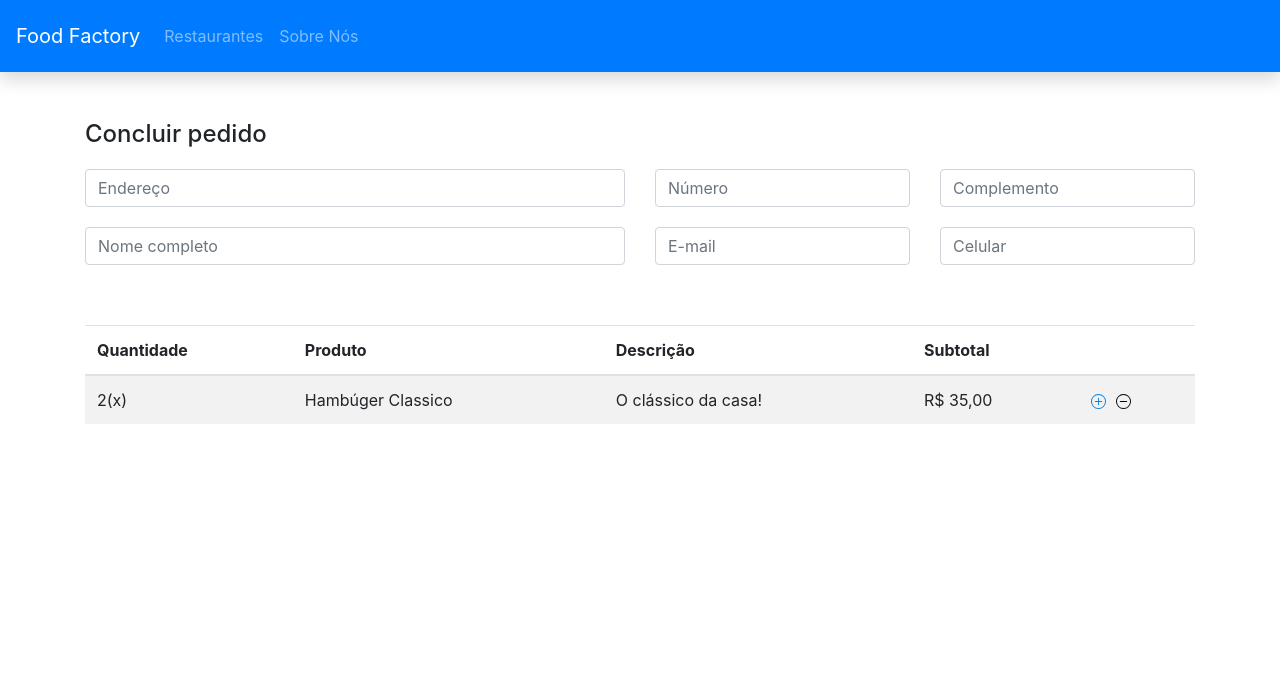
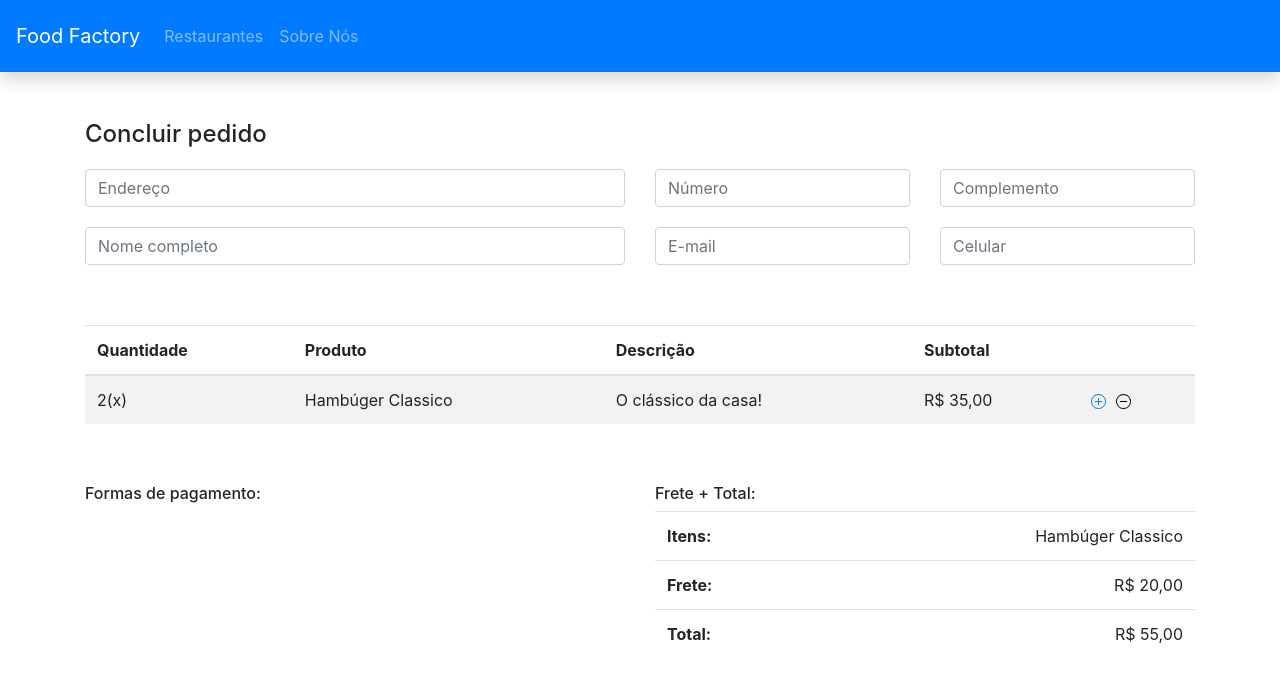
Before and after one commit to pedro-guimaraes00/food-factory, an Angular app: page /order in a window 1280 px wide. Shown: the top 680 px of the page. Built offline with nearby package versions, Linux system fonts and the light colour scheme.

Commit message:
section para custo total do delivery

```diff
--- a/src/app/order/order.component.html
+++ b/src/app/order/order.component.html
@@ -49,3 +49,29 @@
         </tr>
     </tbody>
 </table>
+
+<div class="row" style="margin-top: 60px">
+    <div class="col-md-6">
+        <h6>Formas de pagamento:</h6>
+    </div>
+
+    <div class="col-md-6">
+        <h6>Frete + Total: </h6>
+            <table class="table">
+                <tbody>
+                  <tr>
+                    <th style="width:50%">Itens:</th>
+                    <td class="text-right">Hambúger Classico</td>
+                  </tr>
+                  <tr>
+                    <th>Frete:</th>
+                    <td class="text-right">R$ 20,00</td>
+                  </tr>
+                  <tr>
+                    <th>Total:</th>
+                    <td class="text-right">R$ 55,00</td>
+                  </tr>
+                </tbody>
+            </table>
+    </div>
+</div>
```
